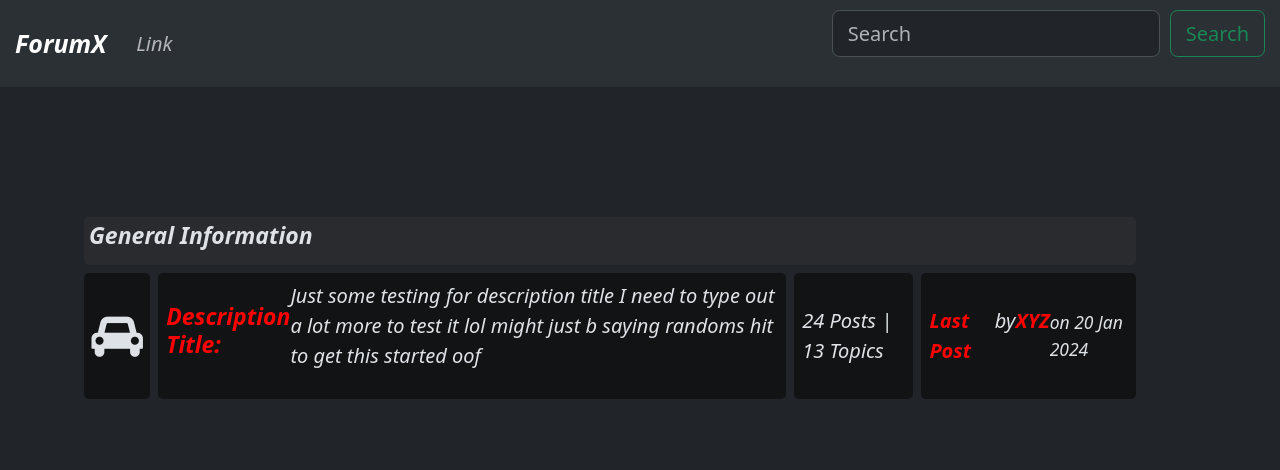
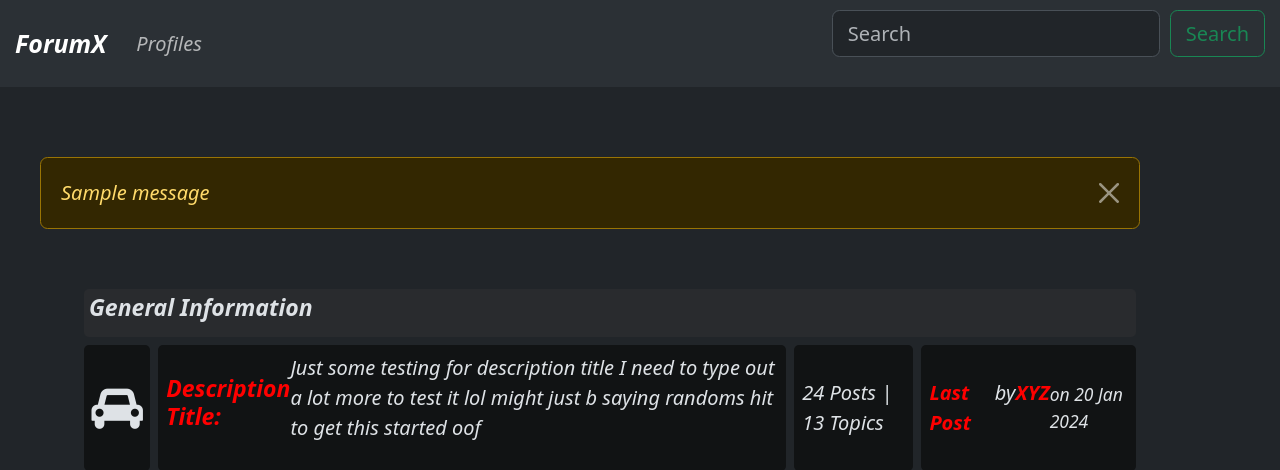
Before and after one commit to leoxP/forum-website, a Django app: page / in a window 1280 px wide. Shown: the top 470 px of the page. Run offline with Django 5.2, Linux system fonts and the light colour scheme; one stand-in notice (Sample message) is shown.

Commit message:
user profile page + date modified integrated

```diff
--- a/social/forumx/templates/base.html
+++ b/social/forumx/templates/base.html
@@ -1,4 +1,4 @@
-<html lang="en">
+<html lang="en" data-bs-theme="dark">
   <head>
     <meta charset="utf-8" />
     <meta name="viewport" content="width=device-width, initial-scale=1" />
@@ -12,8 +12,16 @@
   </head>
   <body>
     {% include "navbar.html" %}
-    <br>
     <div class="container">
+        <br>
+        {% if messages %}
+            {% for message in messages %}
+                <div class="alert alert-warning alert-dismissible fade show" role="alert">
+                    {{ message }}
+                <button type="button" class="btn-close" data-bs-dismiss="alert" aria-label="Close"></button>
+              </div>
+            {% endfor %}
+        {% endif %}
         {% block content %}
         {% endblock %}
     </div>
--- a/social/forumx/templates/navbar.html
+++ b/social/forumx/templates/navbar.html
@@ -7,7 +7,8 @@
       <div class="collapse navbar-collapse" id="navbarSupportedContent">
         <ul class="navbar-nav me-auto mb-2 mb-lg-0">
           <li class="nav-item">
-            <a class="nav-link">Link</a>
+            <a class="nav-link"
+            href="{% url 'profile_list' %}" >Profiles</a>
           </li>
         </ul>
         <form class="d-flex" role="search">
--- a/social/forumx/urls.py
+++ b/social/forumx/urls.py
@@ -3,4 +3,5 @@ from . import views
 
 urlpatterns = [
     path('',views.home,name="home"),
+    path('profile_list/', views.profile_list, name='profile_list')
 ]
--- a/social/forumx/views.py
+++ b/social/forumx/views.py
@@ -1,5 +1,16 @@
-from django.shortcuts import render
+from django.shortcuts import render, redirect
+from django.contrib import messages
+from .models import Profile
 
 # Create your views here.
 def home(request):
     return render(request,'home.html',{})
+
+def profile_list(request):
+    # You have to be logged in to see users
+    if request.user.is_authenticated:
+        profiles = Profile.objects.exclude(user=request.user)
+        return render(request, 'profile_list.html', {"profiles":profiles })
+    else:
+        messages.success(request,("You must be logged in to view profiles"))
+        return redirect('home')
```
Also changed, not shown: social/forumx/models.py (+14 -0 lines), social/forumx/templates/profile_list.html (added, +28 -0 lines), social/db.sqlite3, social/forumx/migrations/0002_profile_date_modified.py (added), social/forumx/migrations/0003_alter_profile_date_modified.py (added), social/forumx/static/images/user.jpg (added).
